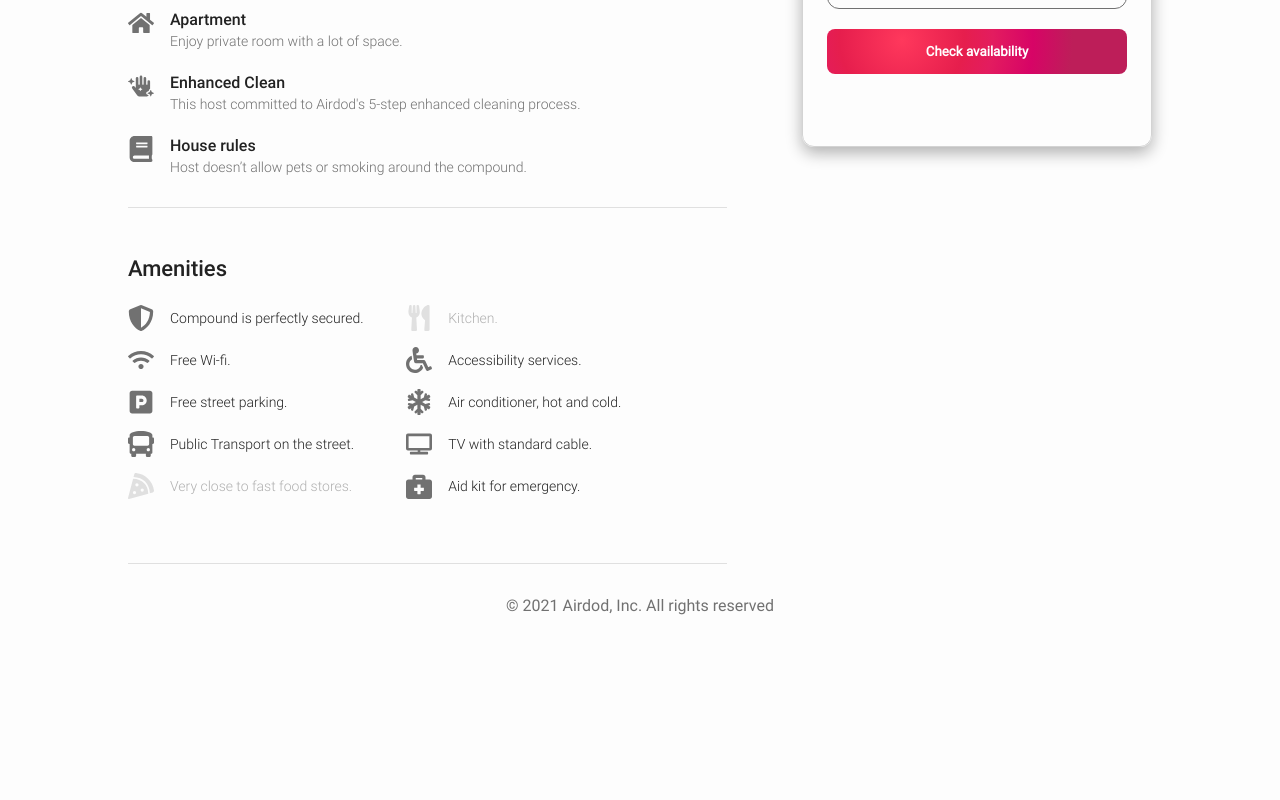
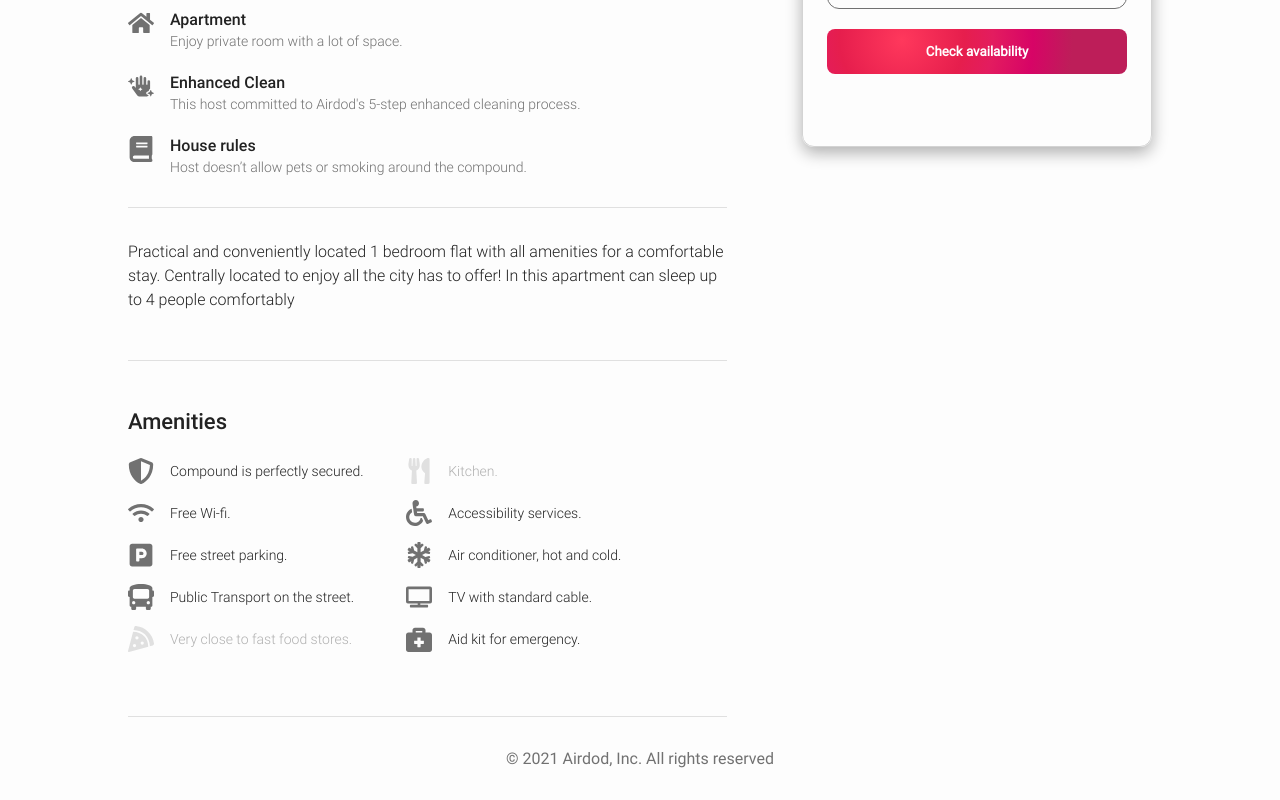
Before and after one commit to OmriScript/Airdod, a React (Create React App) app: page /#/stay/10006546 in a window 1280 px wide. Shown: the part 714-1514 px from the top of the page. Before the commit the page ends 1361 px from the top, so only its background shows below. Built offline with nearby package versions, Linux system fonts and the light colour scheme.

Commit message:
daniel 17:41

```diff
--- a/src/assets/styles/views/_stay_details.scss
+++ b/src/assets/styles/views/_stay_details.scss
@@ -73,6 +73,16 @@
         border-bottom: 1px solid $clr7;
     }
 
+    .about-asset-desc{
+        padding: rem(32px) 0 rem(48px);
+        border-bottom: 1px solid $clr7;
+        p {
+            color: $clr3;
+            font-family: Roboto-light;
+            line-height: rem(24px);
+        }
+    }
+
     .staybook-modal-container {
         min-width: rem(424px);
         & > * {
--- a/src/pages/StayDetails.jsx
+++ b/src/pages/StayDetails.jsx
@@ -37,7 +37,8 @@ export class StayDetails extends Component {
             imgUrls,
             capacity,
             houseRules,
-            amenities
+            amenities,
+            summary
         } = stay
 
         if (!stay) return <h1>reloading</h1>
@@ -89,7 +90,7 @@ export class StayDetails extends Component {
                             />}
                         </div>
                         <div className="about-asset-desc">
-                            {/* <p></p> */}
+                            <p>{summary}</p>
                         </div>
                         {amenities && <div>
                             <Amenities amenities={amenities}/>
```
